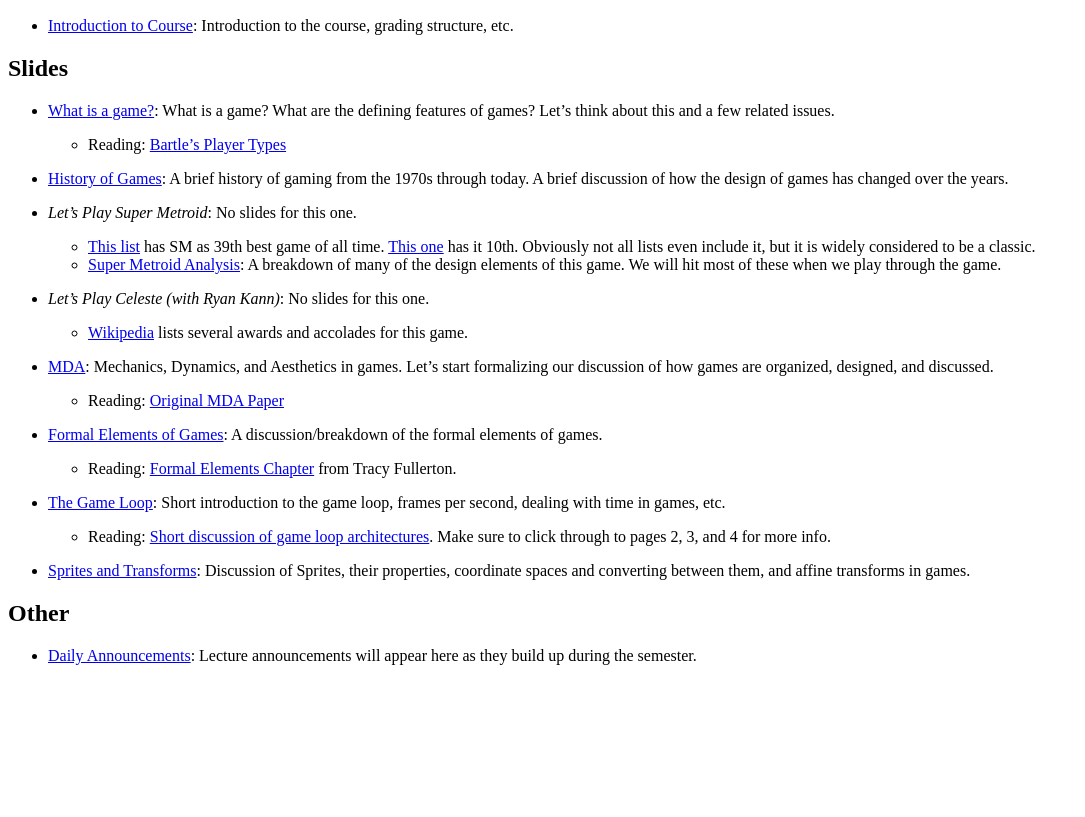
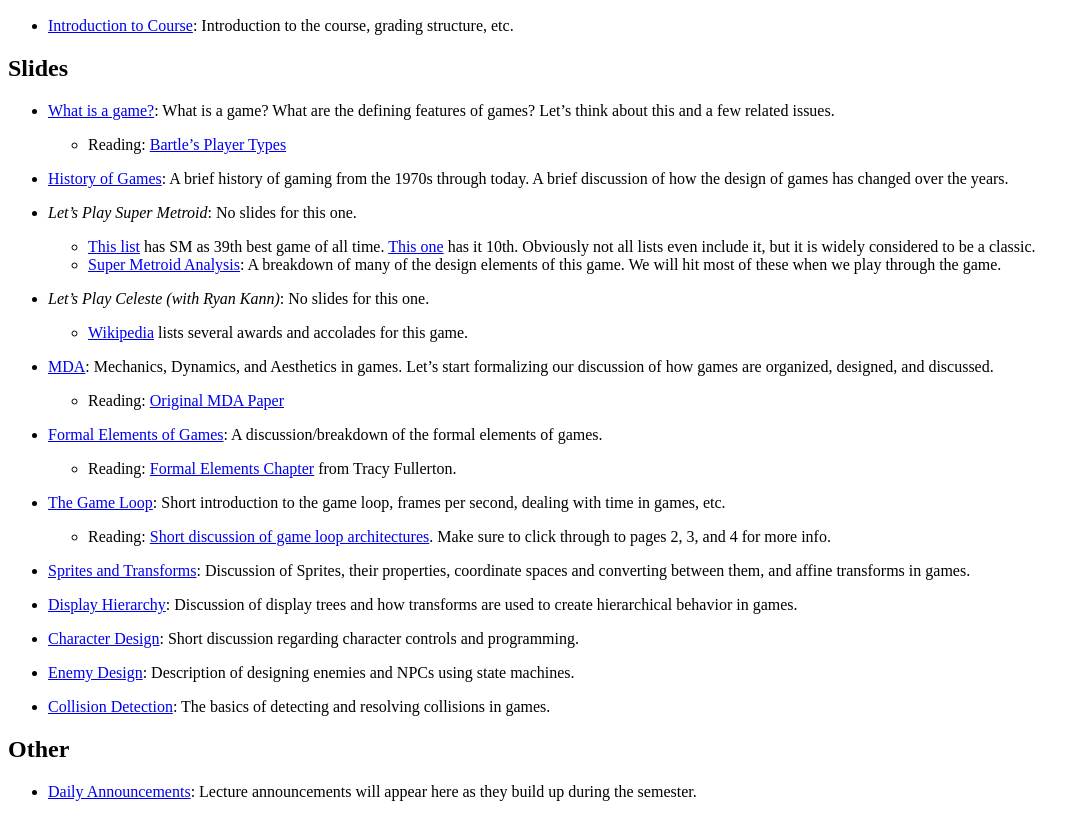
Before and after one commit to markfloryan/gamedesign, a website: page slides/index.html in a window 1280 px wide. Shown: the part 96-913 px from the top of the page, without its empty margins (0-1085 px from the left). Before the commit the page ends 800 px from the top, so only its background shows below. Drawn offline with Linux system fonts and the light colour scheme.

```diff
--- a/slides/index.html
+++ b/slides/index.html
@@ -32,6 +32,10 @@
 <li>Reading: <a href="https://www.informit.com/articles/article.aspx?p=2167437&amp;seqNum=2">Short discussion of game loop architectures</a>. Make sure to click through to pages 2, 3, and 4 for more info.</li>
 </ul></li>
 <li><p><a href="./Sprites.pptx">Sprites and Transforms</a>: Discussion of Sprites, their properties, coordinate spaces and converting between them, and affine transforms in games.</p></li>
+<li><p><a href="./DisplayHierarchy.pptx">Display Hierarchy</a>: Discussion of display trees and how transforms are used to create hierarchical behavior in games.</p></li>
+<li><p><a href="./CharacterDesign.pptx">Character Design</a>: Short discussion regarding character controls and programming.</p></li>
+<li><p><a href="./EnemyDesign.pptx">Enemy Design</a>: Description of designing enemies and NPCs using state machines.</p></li>
+<li><p><a href="./CollisionDetection.pptx">Collision Detection</a>: The basics of detecting and resolving collisions in games.</p></li>
 </ul>
 <h2 id="other"><a name="introduction"></a>Other</h2>
 <ul>
```
Also changed, not shown: slides/index.md (+7 -0 lines), 6 other files.
